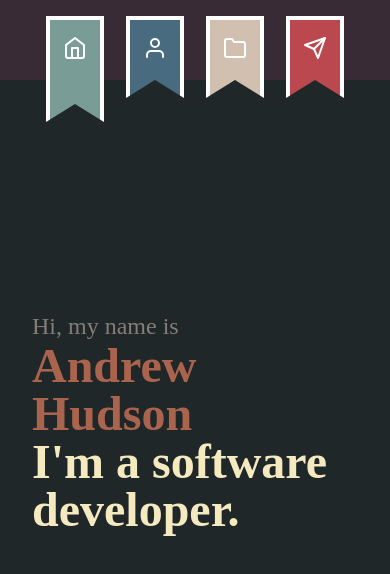
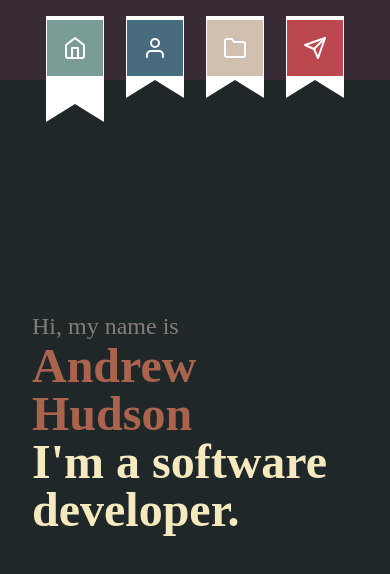
Before and after one commit to Wigglebot37/WebPortfolio, a React (Create React App) app: page / in a window 390 px wide. Shown: the top 574 px of the page. Built offline with nearby package versions, Linux system fonts and the light colour scheme; the HTML template or start-up script is replaced by a standard one.

Commit message:
Testing mobile more.

```diff
--- a/src/components/Navbar.jsx
+++ b/src/components/Navbar.jsx
@@ -45,12 +45,12 @@ const Navbar = ({ currentSection, setCurrentSection }) => {
                         ${currentSection === section.name && hoveredSection === null ? 'border-b-[46px]' : ''}
                         ${hoveredSection !== null && hoveredSection !== currentSection ? 'border-b-[22px]' : ''}`}
                     style={{
-                        borderColor: sectionBorderColors[section.name],
+                        borderColor: '#FFFFFF',
                         backgroundColor: sectionBorderColors[section.name],
                     }}>
                         {section.icon}
                     </span>
-
+                    {/*
                     <span className={`absolute left-1/2 transform -translate-x-1/2
                         inline-block px-4 py-4
                         bg-transparent border-x-4 border-t-4
@@ -63,6 +63,7 @@ const Navbar = ({ currentSection, setCurrentSection }) => {
                     style={{
                         borderColor: '#FFFFFF',
                     }}/>
+                    */}
                     {/* Bottom of bookmark black overlay */}
                     <span className={`absolute left-1/2 transform rotate-180 -translate-x-1/2 -bottom-[34px] w-0 h-0
                         border-l-[29px] border-l-transparent
```
